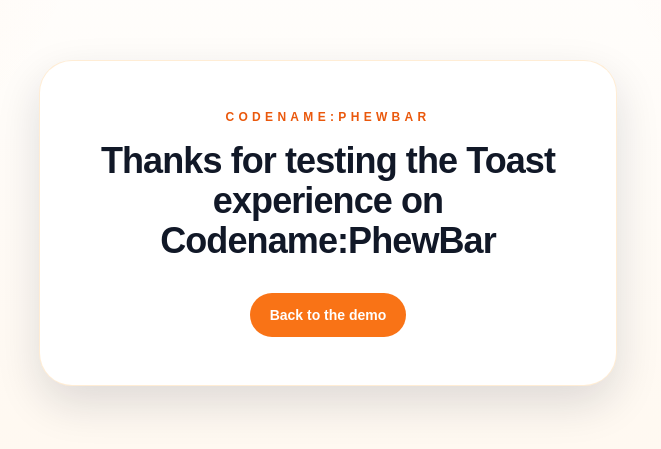
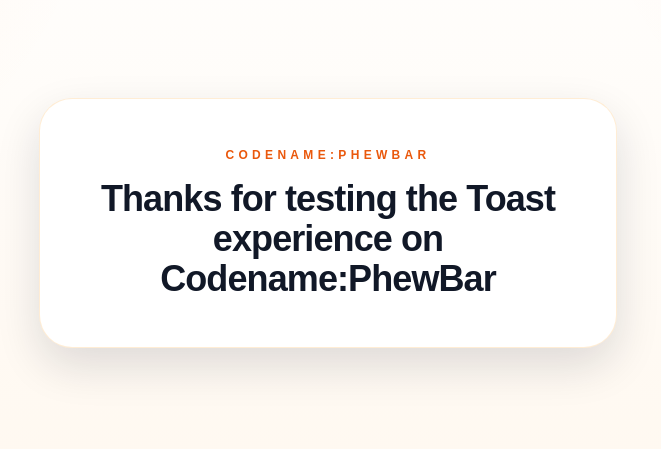
Before and after one commit to ifyouhadanegg/Toaster, a Next.js app: page /redeem/1 in a window 1280 px wide. Shown: the part 177-626 px from the top of the page, without its empty margins (312-973 px from the left). Built offline with nearby package versions, Linux system fonts and the light colour scheme.

Commit message:
Keep gift recipients on placeholder page

```diff
--- a/app/redeem/[token]/page.tsx
+++ b/app/redeem/[token]/page.tsx
@@ -1,5 +1,3 @@
-import Link from 'next/link';
-
 export default function RedeemPage() {
   return (
     <main className="flex min-h-screen items-center justify-center px-6 py-12">
@@ -8,12 +6,6 @@
         <h1 className="mt-4 text-3xl font-black tracking-tight text-ink sm:text-4xl">
           Thanks for testing the Toast experience on Codename:PhewBar
         </h1>
-        <Link
-          href="/"
-          className="mt-8 inline-flex rounded-full bg-orange-500 px-5 py-3 text-sm font-bold text-white transition hover:bg-orange-600"
-        >
-          Back to the demo
-        </Link>
       </div>
     </main>
   );
```
